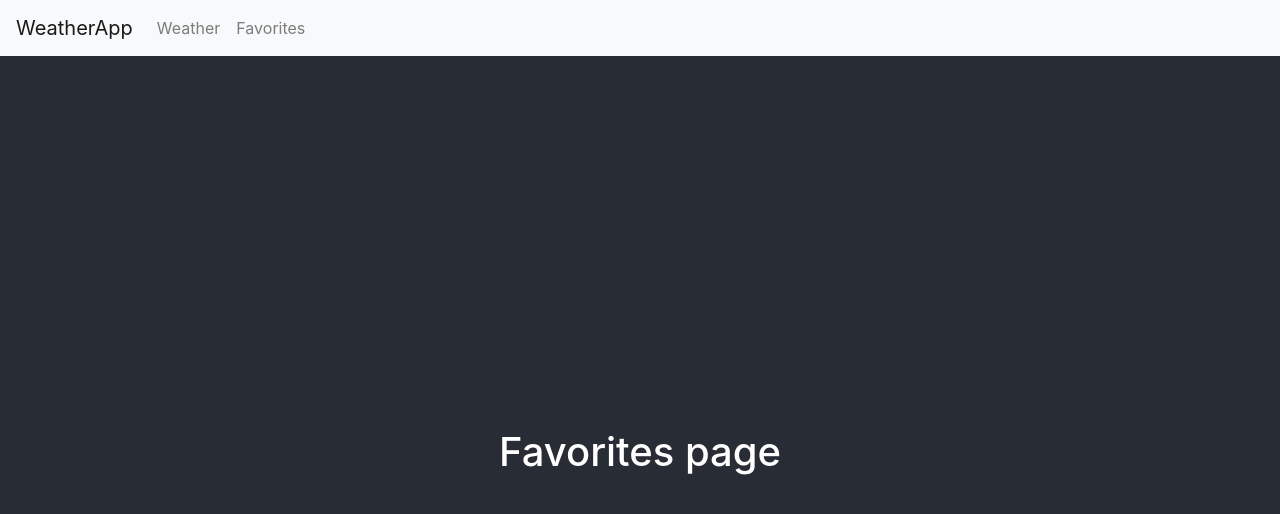
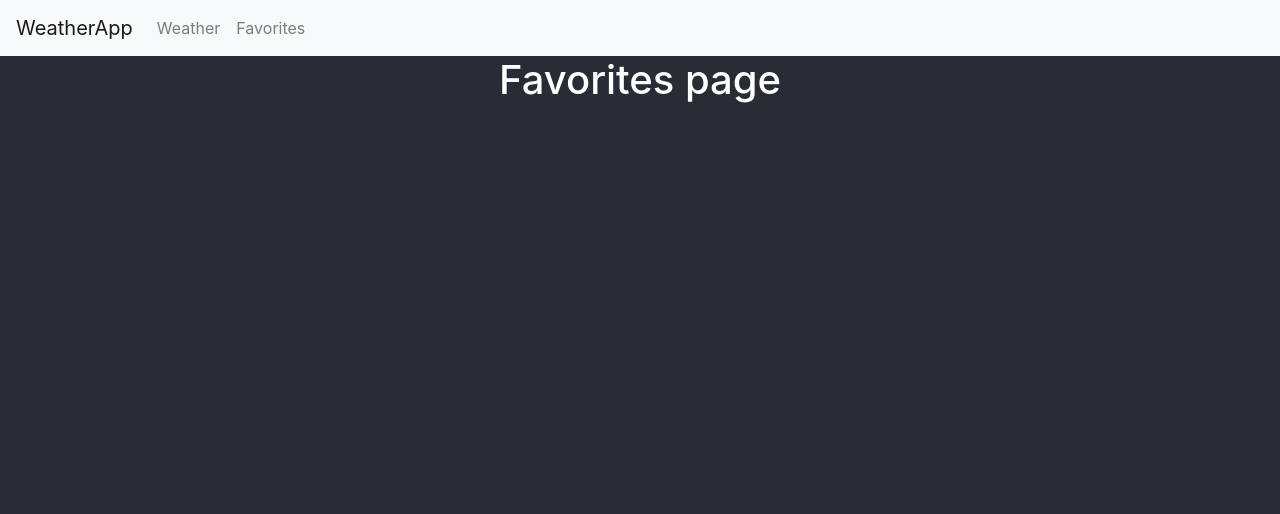
Before and after one commit to YosiZiv/yosi-ziv-3-6-2020, a React (Create React App) app: page /favorites in a window 1280 px wide. Shown: the top 514 px of the page. Built offline with nearby package versions, Linux system fonts and the light colour scheme; no server answers.

Commit message:
bugs fixs

```diff
--- a/src/App.css
+++ b/src/App.css
@@ -11,17 +11,13 @@
   font-family: source-code-pro, Menlo, Monaco, Consolas, "Courier New",
     monospace;
 }
-
-.App {
-  text-align: center;
-}
 .App-header {
   background-color: #282c34;
   min-height: 100vh;
   display: flex;
   flex-direction: column;
   align-items: center;
-  justify-content: center;
+
   font-size: calc(10px + 2vmin);
   color: white;
 }
--- a/src/components/Navigation.js
+++ b/src/components/Navigation.js
@@ -3,7 +3,7 @@
 export default function Navigation() {
   return (
     <nav className="navbar navbar-expand-lg navbar-light bg-light">
-      <Link to="/" className="navbar-brand">
+      <Link className="navbar-brand" to="/">
         WeatherApp
       </Link>
       <button
@@ -19,8 +19,8 @@
       </button>
       <div className="collapse navbar-collapse" id="navbarNavAltMarkup">
         <div className="navbar-nav">
-          <Link to="/weather">
-            <a className="nav-item nav-link">Weather</a>
+          <Link className="nav-item nav-link" to="/weather">
+            Weather
           </Link>
           <Link to="/favorites" className="nav-item nav-link">
             Favorites
```
